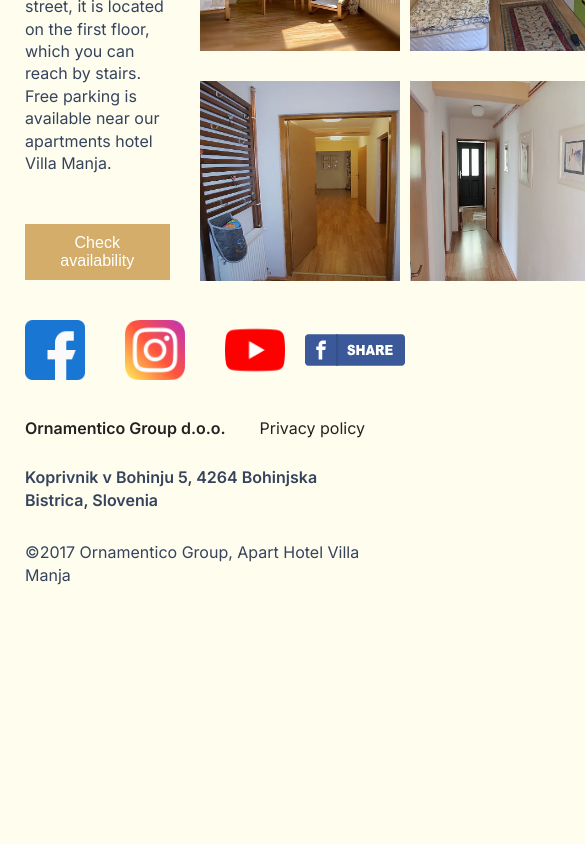
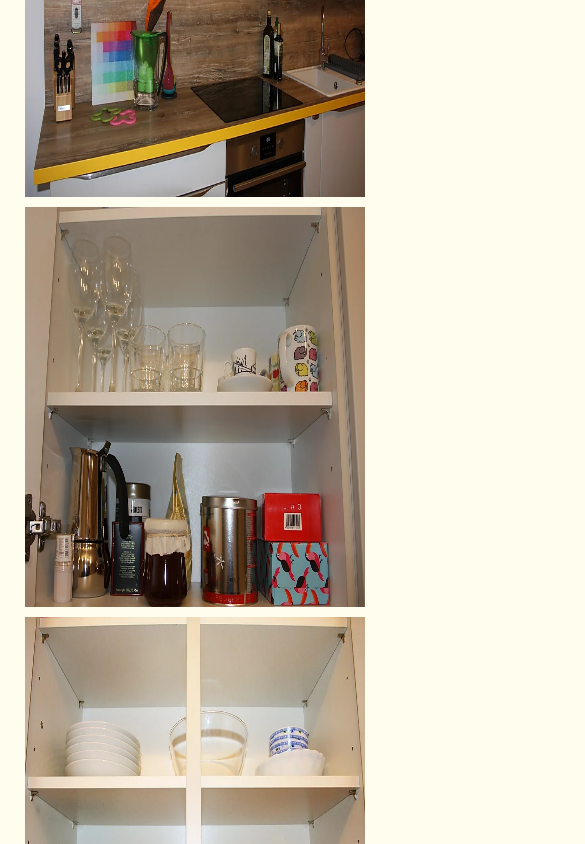
Before and after one commit to holus-bolus/ornamentico, a Next.js app: page /apartment3 in a window 390 px wide. Shown: the part 1674-2518 px from the top of the page, 585 px wide, since content can reach past the window. Before the commit the page ends 2320 px from the top, so only its background shows below. Built offline with nearby package versions, Linux system fonts and the light colour scheme.

Commit message:
Added the mobile responsiveness

```diff
--- a/src/app/apartment3/Apartment3.css
+++ b/src/app/apartment3/Apartment3.css
@@ -130,3 +130,31 @@
     line-height: 1.4;
     margin-bottom: 40px;
 }
+
+
+@media (max-width: 768px) {
+    .apartment3__container{
+        flex-direction: column;
+        gap: 20px;
+    }
+
+}
+
+@media (max-width: 480px) {
+    .apartment3__imageGrid {
+        display: flex;
+        flex-direction: column;
+    }
+    .apartment3__image {
+        width: 100%;
+        height: 400px;
+    }
+    .footer__social-apart{
+        flex-direction: column;
+        align-items: center;
+        gap: 20px;
+    }
+    .apartment3__footer-social-icon{
+        width: 30px;
+    }
+}
--- a/src/app/apartment3/page.tsx
+++ b/src/app/apartment3/page.tsx
@@ -98,17 +98,17 @@ const Apartment3 = () => {
                             <div className='footer__social-icons-wrapper-apartment'>
                                 <a href='https://www.facebook.com/villamanjaslovenia/' target='_blank'
                                    rel='noopener noreferrer'
-                                   aria-label='Facebook'>
+                                   aria-label='Facebook' className='apartment3__footer-social-icon'>
                                     <img src='/icons/facebook.png' alt='A Facebook icon' className={'footer__icon-apartment'}/>
                                 </a>
                                 <a href='https://www.instagram.com/villamanjaslovenia/' target='_blank'
                                    rel='noopener noreferrer'
-                                   aria-label='Instagram'>
+                                   aria-label='Instagram' className='apartment3__footer-social-icon'>
                                     <img src='/icons/instagram.png' alt='An Instagram icon'  className={'footer__icon-apartment'}/>
                                 </a>
                                 <a href='https://www.youtube.com/@villamanja_slovenia?sub_confirmation=1'
                                    target='_blank'
-                                   rel='noopener noreferrer' aria-label='Twitter'>
+                                   rel='noopener noreferrer' aria-label='Twitter' className='apartment3__footer-social-icon'>
                                     <img src='/icons/youtube.png' alt='A Youtube icon'  className={'footer__icon-apartment'}/>
                                 </a>
                             </div>
--- a/src/components/Footer/Footer.css
+++ b/src/components/Footer/Footer.css
@@ -70,7 +70,7 @@
     text-decoration: underline;
 }
 
-/* Media Queries */
+
 @media screen and (max-width: 1024px) {
     .footer__social {
         gap: 600px;
@@ -122,6 +122,7 @@
         box-shadow: none;
     }
 
+
     .footer__policy-page-link{
         order: -1;
     }
--- a/src/components/Header/Header.css
+++ b/src/components/Header/Header.css
@@ -151,11 +151,16 @@
     }
 
     .dropdown {
+        display: flex;
+        flex-direction: column;
         position: relative;
-        width: 100%;
+        background-color: transparent;
         box-shadow: none;
-        background-color: transparent;
+        z-index: 1000;
         padding: 0;
+        opacity: 1;
+        visibility: visible;
+        transform: translateY(0);
     }
 
     .dropdown li {
```
